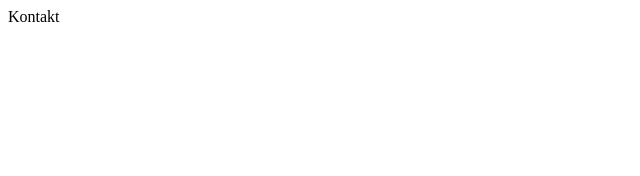
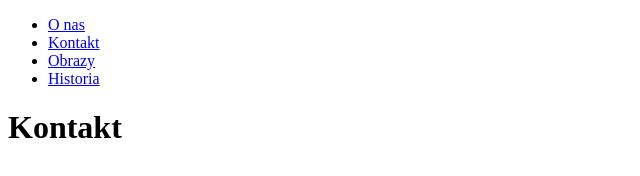
Before and after one commit to squteronsquter/gatsby-v3-mojeobrazy, a Gatsby site: page /contact in a window 1280 px wide. Shown: the whole page, without its empty margins (0-640 px from the left). Built offline with nearby package versions, Linux system fonts and the light colour scheme; Gatsby itself is replaced by a stand-in of ours.

Commit message:
Navbar added

```diff
--- /dev/null
+++ b/src/components/Navbar.js
@@ -0,0 +1,25 @@
+import React from "react"
+import { Link } from "gatsby"
+
+export default function Navbar() {
+  return (
+    <>
+      <nav>
+        <ul>
+          <li>
+            <Link to="/about">O nas</Link>
+          </li>
+          <li>
+            <Link to="/contact">Kontakt</Link>
+          </li>
+          <li>
+            <Link to="/paintings/">Obrazy</Link>
+          </li>
+          <li>
+            <Link to="/paintings/history">Historia</Link>
+          </li>
+        </ul>
+      </nav>
+    </>
+  )
+}
--- a/src/pages/contact.js
+++ b/src/pages/contact.js
@@ -1,5 +1,11 @@
 import React from "react"
+import Navbar from "../components/Navbar"
 
 export default function contact() {
-  return <div>Kontakt</div>
+  return (
+    <>
+      <Navbar />
+      <h1>Kontakt</h1>
+    </>
+  )
 }
```
Also changed, not shown: src/pages/index.js (+2 -14 lines).
